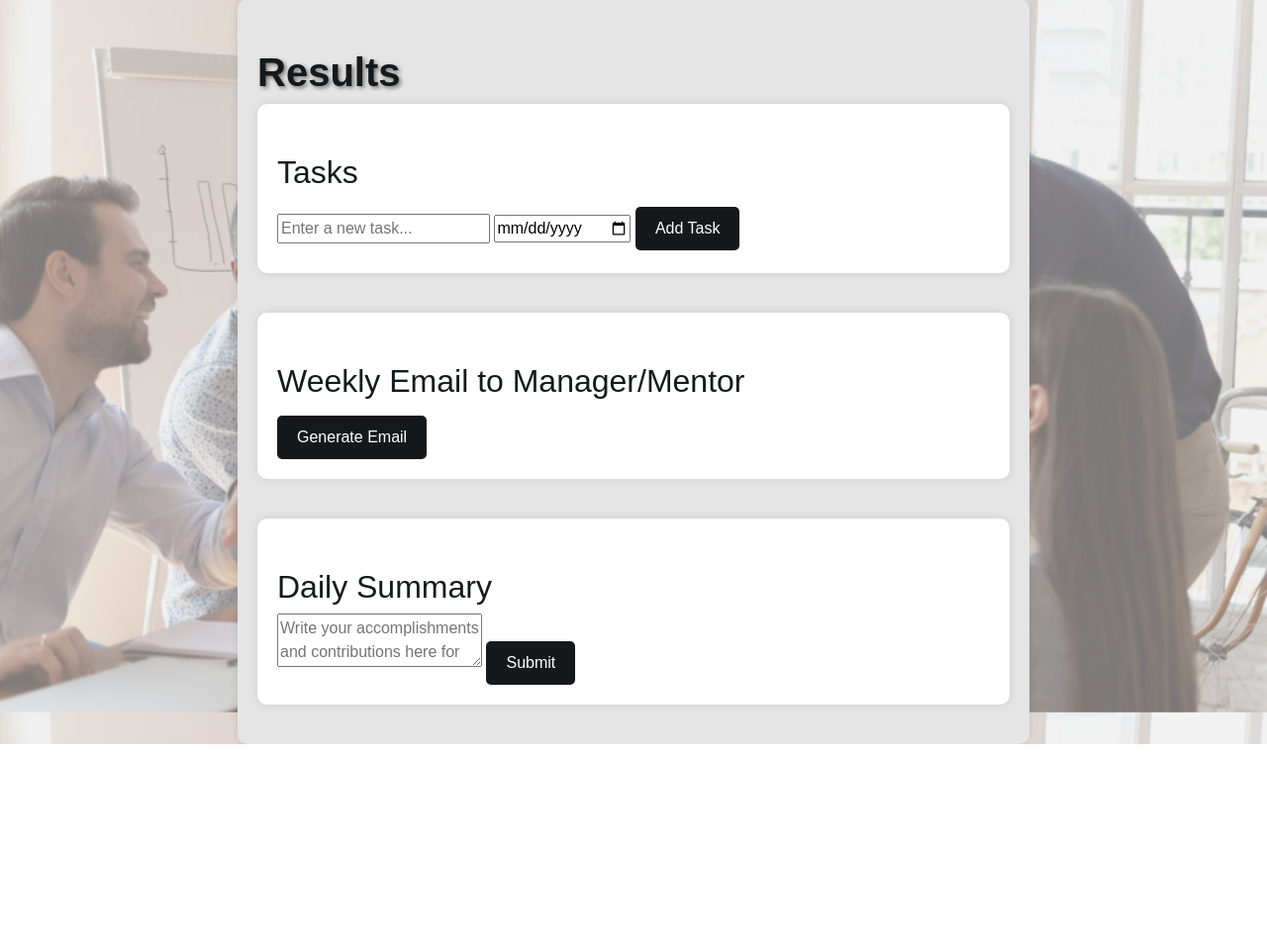
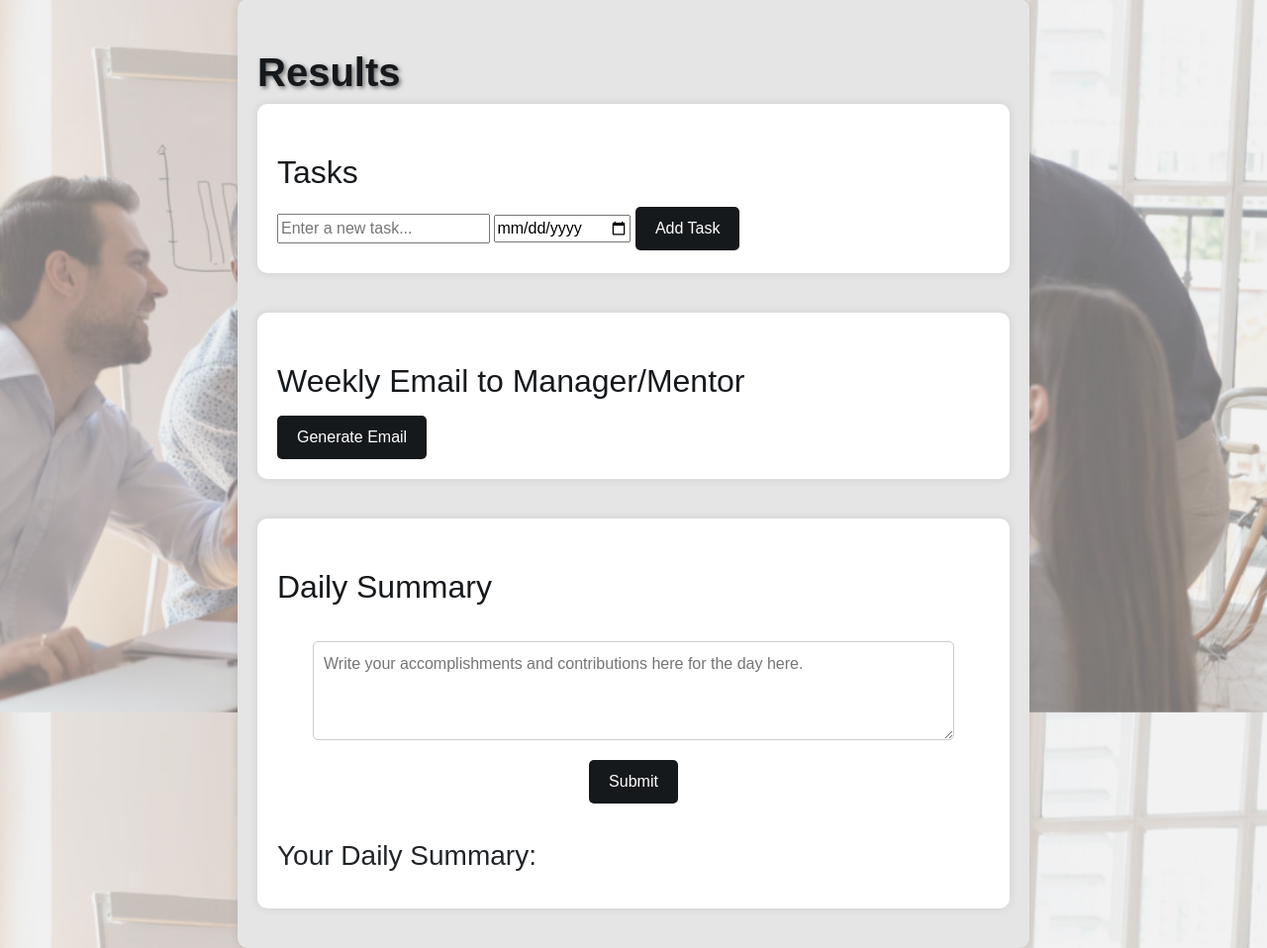
Before and after one commit to TheManWhoLikesToCode/ReIntern, a Flask app: page /results in a window 1280 px wide. Shown: the part 107-1065 px from the top of the page at 99% size. Before the commit the page ends 859 px from the top, so only its background shows below. Run offline with Flask 3, Linux system fonts and the light colour scheme; the visitor is signed in with stand-in values (Sample User, id 1).

Commit message:
Got LLM Integrated

```diff
--- a/app.py
+++ b/app.py
@@ -3,8 +3,8 @@ from flask_behind_proxy import FlaskBehindProxy
 from flask_sqlalchemy import SQLAlchemy
 from werkzeug.security import generate_password_hash, check_password_hash
 from flask import jsonify
-import git
-import threading
+from prompt import generate_brag_sheet
+import logging
 
 app = Flask(__name__)
 app.config['SECRET_KEY'] = 'your secret key'
@@ -22,6 +22,21 @@ class User(db.Model):
 @app.route('/', methods=['GET', 'POST'])
 @app.route('/home', methods=['GET', 'POST'])
 def home():
+    if request.method == 'POST':
+        logging.info("POST request received at /home route.")
+        summary = request.get_json().get('summary', '')
+        logging.info(f"Summary received: {summary}")
+        if 'loggedin' in session:
+            name = session['name']
+            logging.info(f"User {name} is logged in.")
+            brag_sheet_bullets = generate_brag_sheet(summary, name)
+            session['brag_sheet_bullets'] = brag_sheet_bullets
+            logging.info(f"Brag sheet bullets generated: {brag_sheet_bullets}")
+            return jsonify({'brag_sheet_bullets': brag_sheet_bullets})
+        else:
+            logging.info("User not logged in. Redirecting to login page.")
+            return redirect(url_for('login'))
+    logging.info("GET request received at /home route.")
     return render_template('landing_page.html')
 
 
@@ -80,7 +95,12 @@ def register():
 
 @app.route("/results", methods=('GET', 'POST'))
 def result():
-    return render_template('results.html')
+    if 'loggedin' in session:
+        name = session['name']
+        brag_sheet_bullets = session.get('brag_sheet_bullets', [])
+        return render_template('results.html', name=name, brag_sheet_bullets=brag_sheet_bullets)
+    else:
+        return redirect(url_for('login'))
 
 
 @app.route("/admin", methods=['GET', 'POST'])
@@ -90,14 +110,6 @@ def admin():
         return render_template('admin.html', users=users)
     else:
         return redirect(url_for('login'))
-
-
-@app.route("/print_users", methods=['GET'])
-def print_users():
-    users = User.query.all()
-    for user in users:
-        print(f"User ID: {user.id}, Name: {user.name}, Email: {user.email}")
-    return "Users printed in console"
 
 
 @app.route('/edit_user/<int:id>', methods=['POST'])
--- /dev/null
+++ b/static/script.js
@@ -0,0 +1,49 @@
+window.onload = function () {
+  document
+    .getElementById("summaryForm")
+    .addEventListener("submit", function (event) {
+      event.preventDefault();
+      submitSummary();
+    });
+};
+
+function submitSummary() {
+  var summary = document.getElementById("dailySummary").value;
+
+  // Input validation
+  if (!summary) {
+    alert("Please enter a summary.");
+    return;
+  }
+
+  // Convert the summary to a JSON string
+  var summaryJson = JSON.stringify({
+    summary: summary,
+  });
+
+  console.log("Sending JSON: ", summaryJson);
+
+  fetch("/home", {
+    method: "POST",
+    headers: {
+      "Content-Type": "application/json",
+    },
+    body: summaryJson,
+  })
+    .then((response) => {
+      // Log the response
+      console.log("Response received: ", response);
+
+      // Read the response as JSON
+      return response.json();
+    })
+    .then((data) => {
+      // Log the response data
+      console.log("Response data: ", data);
+
+      // Update the summaryResult paragraph with the response data
+      document.getElementById("summaryResult").innerText =
+        data.brag_sheet_bullets;
+    })
+    .catch((error) => console.error(error));
+}
--- a/static/style.css
+++ b/static/style.css
@@ -91,7 +91,6 @@ form {
   justify-content: center;
   align-items: center;
   margin: 5%;
-  height: 50vh; /* Reduced the height of the form */
 }
 
 .form-container {
@@ -143,6 +142,8 @@ form {
   border-radius: 10px;
   box-shadow: 0px 0px 10px rgba(0, 0, 0, 0.1);
   overflow: auto;
+  /* Add a bottom margin to create space at the bottom of the page */
+  margin-bottom: 50px;
 }
 
 .task-container {
@@ -176,3 +177,14 @@ h2 {
 #taskDate {
   margin-bottom: 10px;
 }
+
+textarea {
+  width: 100%; /* Make the textarea take up the full width of its container */
+  min-height: 100px; /* Set a minimum height for the textarea */
+  padding: 10px; /* Add some padding inside the textarea */
+  border-radius: 5px; /* Round the corners of the textarea */
+  border: 1px solid #ccc; /* Add a border around the textarea */
+  font-family: Arial, sans-serif; /* Set the font for the textarea */
+  font-size: 1em; /* Set the font size for the textarea */
+  margin-bottom: 20px;
+}
--- a/templates/layout_one.html
+++ b/templates/layout_one.html
@@ -3,6 +3,7 @@
     <head>
         <link href="https://cdn.jsdelivr.net/npm/bootstrap@5.3.0/dist/css/bootstrap.min.css" rel="stylesheet" integrity="sha384-9ndCyUaIbzAi2FUVXJi0CjmCapSmO7SnpJef0486qhLnuZ2cdeRhO02iuK6FUUVM" crossorigin="anonymous">
         <link rel="stylesheet" href="static/style.css" type="text/css">
+        <script src= "static/script.js"></script>
     </head>
     <body>
         <nav>
--- a/templates/layout_two.html
+++ b/templates/layout_two.html
@@ -3,6 +3,7 @@
     <head>
         <link href="https://cdn.jsdelivr.net/npm/bootstrap@5.3.0/dist/css/bootstrap.min.css" rel="stylesheet" integrity="sha384-9ndCyUaIbzAi2FUVXJi0CjmCapSmO7SnpJef0486qhLnuZ2cdeRhO02iuK6FUUVM" crossorigin="anonymous">
         <link rel="stylesheet" href="static/style.css" type="text/css">
+        <script src="static/script.js"></script>
     </head>
     <body>
         <nav>
--- a/templates/results.html
+++ b/templates/results.html
@@ -1,12 +1,6 @@
 {% extends 'layout_two.html' %} {% block content %}
 <!DOCTYPE html>
 <html lang="en">
-  <head>
-    <meta charset="UTF-8" />
-    <meta name="viewport" content="width=device-width, initial-scale=1.0" />
-    <title>Dashboard</title>
-    <link rel="stylesheet" href="styles.css" />
-  </head>
   <body>
     <div class="container">
       <h1 class="title">Results</h1>
@@ -29,16 +23,21 @@
 
         <div class="dailySummary">
           <h2>Daily Summary</h2>
-          <textarea
-            id="dailySummary"
-            placeholder="Write your accomplishments and contributions here for the day here."
-          ></textarea>
-          <button class="btn" onclick="submitSummary()">Submit</button>
+          <form id="summaryForm" method="POST" action="/home">
+            <textarea
+              id="dailySummary"
+              name="dailySummary"
+              placeholder="Write your accomplishments and contributions here for the day here."
+            ></textarea>
+            <button class="btn" type="submit">Submit</button>
+          </form>
+          <div id="summaryOutput">
+            <h3>Your Daily Summary:</h3>
+            <p id="summaryResult"></p>
+          </div>
         </div>
       </div>
     </div>
-
-    <script src="script.js"></script>
   </body>
 </html>
 {% endblock content %}
```
Also changed, not shown: prompt.py (+18 -17 lines).
